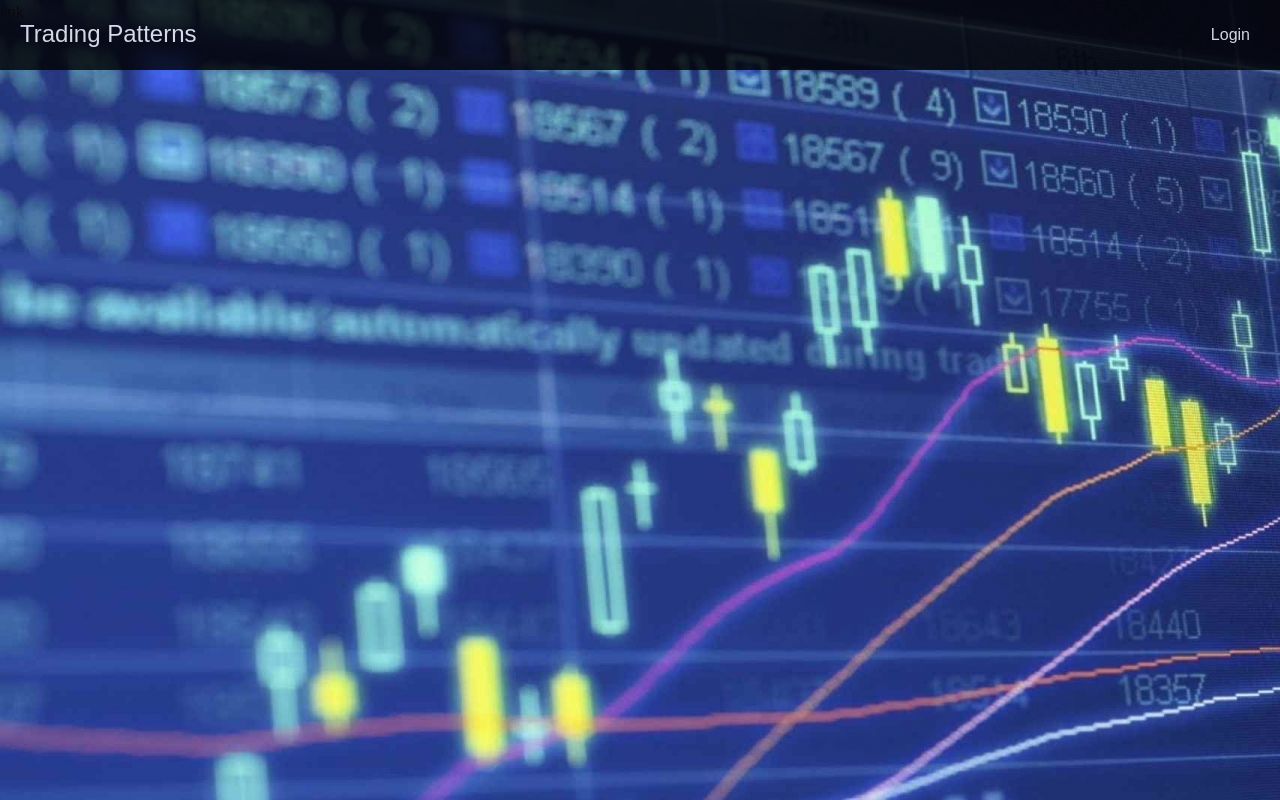
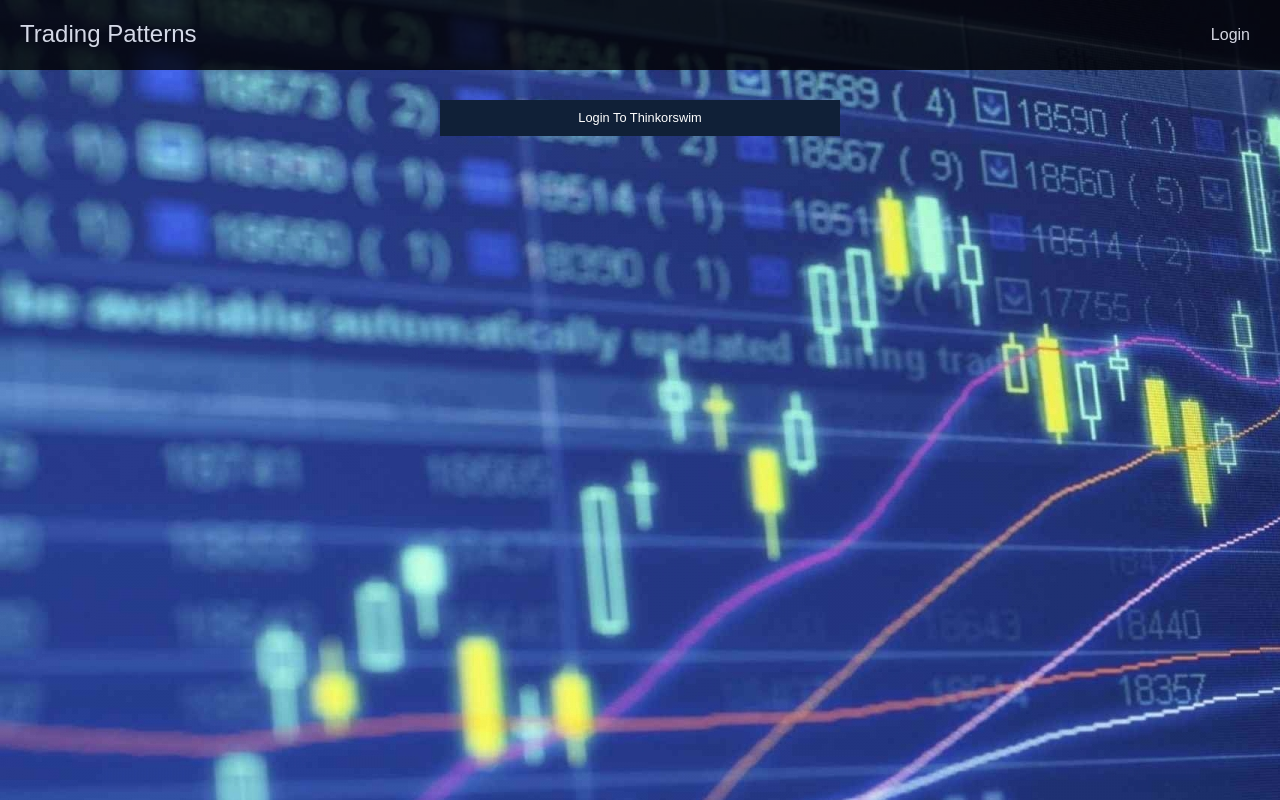
Before and after one commit to sebekos/tradingapp, a React (Create React App) app in the folder client/: page /oauth in a window 1280 px wide. Built offline with nearby package versions, Linux system fonts and the light colour scheme.

Commit message:
Added query

```diff
--- a/client/package.json
+++ b/client/package.json
@@ -4,6 +4,7 @@
     "private": true,
     "dependencies": {
         "axios": "^0.19.0",
+        "query-string": "^6.9.0",
         "react": "^16.12.0",
         "react-dom": "^16.12.0",
         "react-redux": "^7.1.3",
--- a/client/src/App.css
+++ b/client/src/App.css
@@ -153,3 +153,9 @@ button {
     display: grid;
     grid-template-columns: 300px auto;
 }
+
+.oauth-container {
+    margin: 100px auto;
+    max-width: 400px;
+    text-align: center;
+}
--- a/client/src/components/oauth/OAuth.js
+++ b/client/src/components/oauth/OAuth.js
@@ -1,9 +1,21 @@
-import React from "react";
+import React, { useEffect } from "react";
+import queryString from "query-string";
 
-const OAuth = () => {
+const OAuth = ({ match }) => {
+    useEffect(() => {
+        console.log(match);
+    }, []);
     const link =
         "https://auth.tdameritrade.com/oauth?client_id=SEBEKOS6@AMER.OAUTHAP&response_type=code&redirect_uri=http://localhost:3000/oauth";
-    return <div>link</div>;
+    return (
+        <div className="container">
+            <div className="oauth-container">
+                <a className="btn btn-primary" href={link}>
+                    Login To Thinkorswim
+                </a>
+            </div>
+        </div>
+    );
 };
 
 export default OAuth;
--- a/client/src/redux/reducers/auth.js
+++ b/client/src/redux/reducers/auth.js
@@ -2,7 +2,7 @@ import { LOGIN_SUCCESS, LOGIN_FAIL } from "../constants/types";
 
 const initialState = {
     token: localStorage.getItem("token"),
-    isAuthenticated: null,
+    isAuthenticated: false,
     loading: true,
     user: null
 };
```
Also changed, not shown: 1 other file (tests, documents, lock files or other folders).
